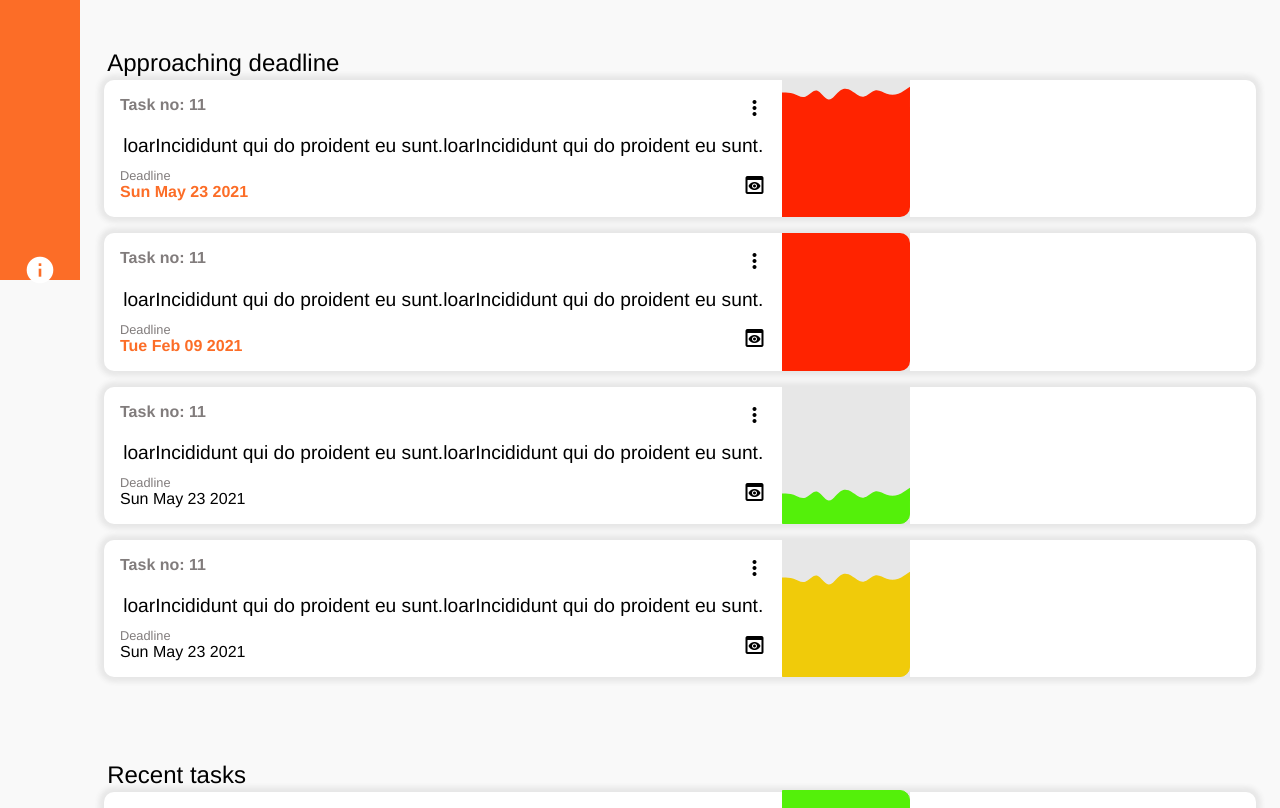
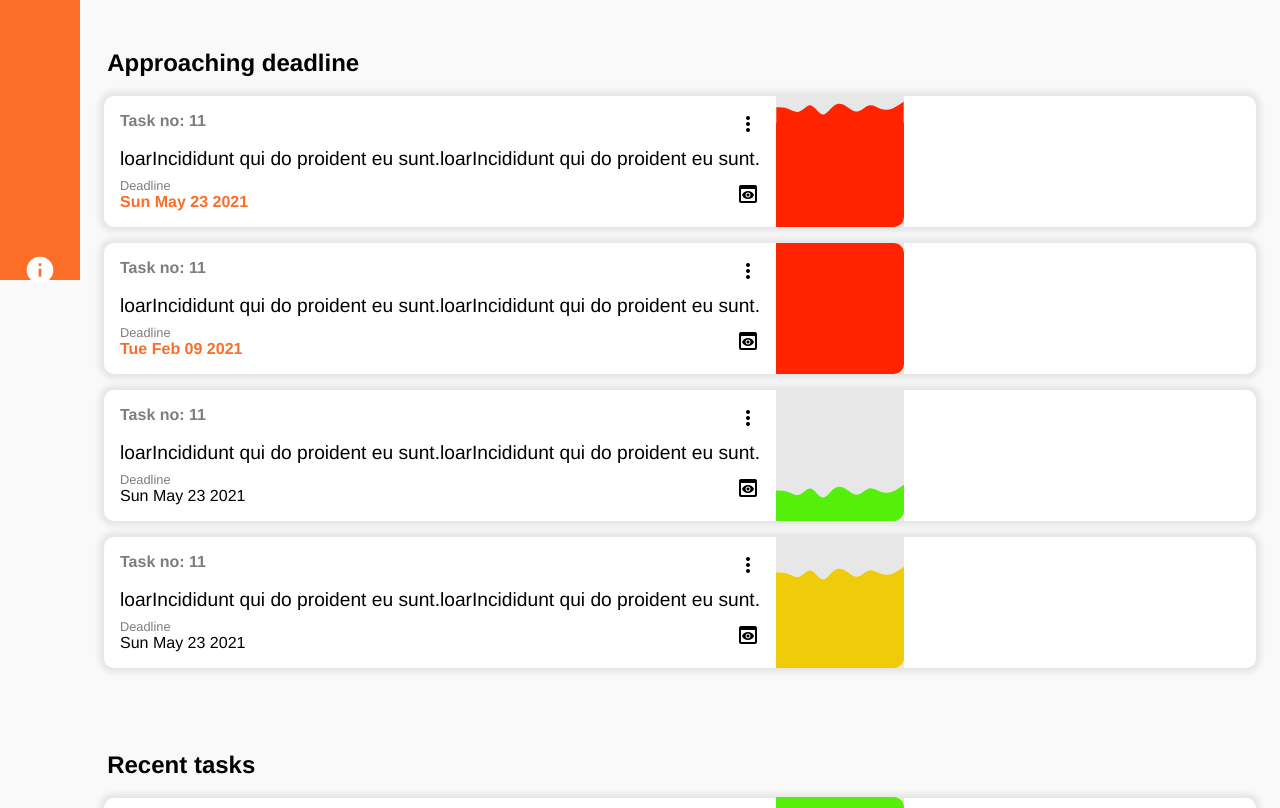
Before and after one commit to devayansarkar/issue-tracker, a Vue app in the folder frontend/: page /home in a window 1280 px wide. Shown: the part 520-1328 px from the top of the page. Built offline with nearby package versions, Linux system fonts and the light colour scheme.

Commit message:
making the section title bolder

```diff
--- a/frontend/src/styles/home.page.styles.scss
+++ b/frontend/src/styles/home.page.styles.scss
@@ -31,9 +31,11 @@
     .next-tasks {
         padding: .5rem;
         margin-top: 3rem;
-        .title{
+        .section-title{
             font-size: 1.5rem;
+            font-weight: bolder;
             padding: .2rem;
+            margin-bottom: 1rem;
         }
     }
 }
--- a/frontend/src/views/Home.vue
+++ b/frontend/src/views/Home.vue
@@ -26,7 +26,7 @@
           </div>
         </div>
         <div class="next-tasks">
-          <div class="title">Approaching deadline</div>
+          <div class="section-title">Approaching deadline</div>
           <TaskCard
             taskNumber="11"
             title="loarIncididunt qui do proident eu sunt.loarIncididunt qui do proident eu sunt."
@@ -58,7 +58,7 @@
         </div>
 
         <div class="next-tasks">
-          <div class="title">Recent tasks</div>
+          <div class="section-title">Recent tasks</div>
           <TaskCard
             taskNumber="11"
             title="loarIncididunt qui do proident eu sunt.loarIncididunt qui do proident eu sunt."
```
